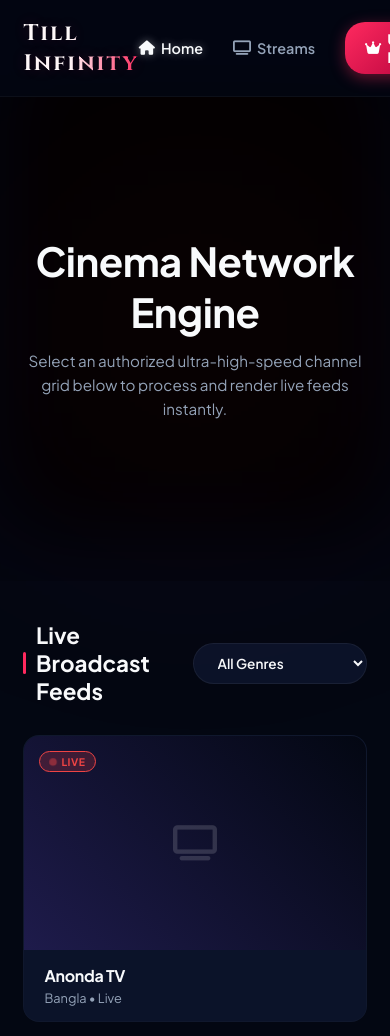
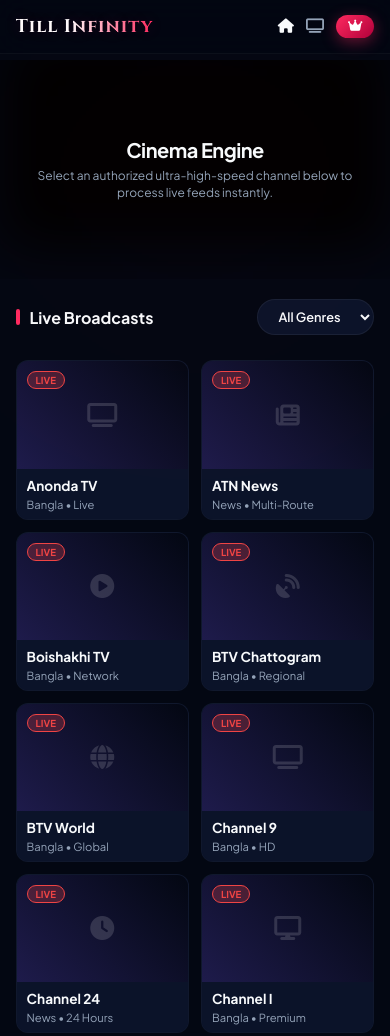
Before and after one commit to maishaajij/maisha-ajij, a plain HTML site: page index.html in a window 390 px wide. Shown: the top 1036 px of the page. Drawn offline with Linux system fonts and the light colour scheme.

Commit message:
Update index.html

```diff
--- a/index.html
+++ b/index.html
@@ -2,7 +2,7 @@
 <html lang="bn">
 <head>
     <meta charset="UTF-8">
-    <meta name="viewport" content="width=device-width, initial-scale=1.0">
+    <meta name="viewport" content="width=device-width, initial-scale=1.0, maximum-scale=1.0, user-scalable=no">
     <title>Till Infinity Play - Premium IPTV Experience</title>
 
     <!-- Premium Fonts & Icons -->
@@ -27,16 +27,17 @@
             padding: 0;
             box-sizing: border-box;
             font-family: 'Plus Jakarta Sans', sans-serif;
+            -webkit-tap-highlight-color: transparent;
         }
 
         body {
             background-color: var(--bg-base);
             color: var(--text-main);
             overflow-x: hidden;
-            overflow-y: hidden; /* Lock scroll during intro */
+            overflow-y: hidden; /* Lock scroll during intro animation */
         }
 
-        /* ================= 3D INTRO ANIMATION PRELOADER ================= */
+        /* ================= 3D INTRO ANIMATION PRELOADER (RESPONSIVE) ================= */
         #intro-loader {
             position: fixed;
             top: 0;
@@ -51,6 +52,7 @@
             flex-direction: column;
             perspective: 1000px;
             transition: opacity 0.8s ease-out, visibility 0.8s;
+            padding: 20px;
         }
 
         .intro-title {
@@ -60,6 +62,7 @@
             color: #ffffff;
             letter-spacing: 6px;
             text-transform: uppercase;
+            text-align: center;
             text-shadow:
                 0 1px 0 #ccc, 0 2px 0 #c5c5c5, 0 3px 0 #bbb, 0 4px 0 #b0b0b0,
                 0 5px 0 #a5a5a5, 0 6px 1px rgba(0,0,0,.1), 0 0 5px rgba(0,0,0,.1),
@@ -78,6 +81,7 @@
             text-transform: uppercase;
             margin-top: 15px;
             opacity: 0;
+            text-align: center;
             animation: fadeInSub 1.5s ease 1s forwards;
         }
 
@@ -91,6 +95,12 @@
             to { opacity: 1; }
         }
 
+        /* Mobile specific adjustments for intro */
+        @media (max-width: 768px) {
+            .intro-title { font-size: 2.2rem; letter-spacing: 3px; }
+            .intro-sub { font-size: 0.75rem; letter-spacing: 2px; }
+        }
+
         /* ================= PREMIUM HEADER & NAVIGATION ================= */
         header {
             display: flex;
@@ -99,6 +109,7 @@
             padding: 18px 6%;
             background: rgba(3, 7, 18, 0.85);
             backdrop-filter: blur(16px);
+            -webkit-backdrop-filter: blur(16px);
             position: fixed;
             top: 0;
             left: 0;
@@ -123,7 +134,7 @@
         .nav-links {
             display: flex;
             list-style: none;
-            gap: 30px;
+            gap: 20px;
             align-items: center;
         }
 
@@ -140,28 +151,44 @@
 
         .nav-links a:hover, .nav-links a.active {
             color: var(--text-main);
-            text-shadow: 0 0 10px rgba(255, 255, 255, 0.4);
         }
 
         .btn-premium {
             background: linear-gradient(135deg, #ff2a5f 0%, #b0003a 100%);
             color: white !important;
-            padding: 8px 20px;
+            padding: 6px 16px;
             border-radius: 20px;
+            font-size: 0.8rem !important;
             box-shadow: 0 4px 15px var(--accent-glow);
         }
 
-        /* ================= CINEMATIC HERO PLAYER ================= */
+        @media (max-width: 768px) {
+            header { padding: 14px 4%; }
+            .brand-text { font-size: 1.15rem; letter-spacing: 1px; }
+            .nav-links { gap: 12px; }
+            .nav-links a span { display: none; } /* Hide text names on mobile icons to save space */
+            .btn-premium { padding: 5px 12px; }
+        }
+
+        /* ================= CINEMATIC RESPONSIVE HERO PLAYER ================= */
         .hero-theater {
             margin-top: 75px;
             width: 100%;
-            height: 60vh;
+            height: 55vh;
             background: #000;
             position: relative;
             display: flex;
             justify-content: center;
             align-items: center;
-            box-shadow: inset 0 -50px 100px var(--bg-base);
+            box-shadow: inset 0 -30px 60px var(--bg-base);
+        }
+
+        @media (max-width: 768px) {
+            .hero-theater {
+                margin-top: 60px;
+                height: auto;
+                aspect-ratio: 16 / 9; /* Perfect Fluid Mobile Aspect Ratio */
+            }
         }
 
         .ambient-glow {
@@ -183,7 +210,7 @@
         }
 
         .theater-placeholder h1 {
-            font-size: 2.5rem;
+            font-size: 2.2rem;
             font-weight: 700;
             margin-bottom: 12px;
             letter-spacing: -0.5px;
@@ -193,6 +220,11 @@
             color: var(--text-muted);
             font-size: 0.95rem;
             line-height: 1.6;
+        }
+
+        @media (max-width: 768px) {
+            .theater-placeholder h1 { font-size: 1.25rem; margin-bottom: 6px; }
+            .theater-placeholder p { font-size: 0.75rem; line-height: 1.4; padding: 0 10px; }
         }
 
         .video-box {
@@ -213,44 +245,48 @@
 
         .control-panel {
             position: absolute;
-            top: 25px;
-            right: 25px;
+            top: 15px;
+            right: 15px;
             z-index: 20;
         }
 
         .btn-close {
-            background: rgba(255, 255, 255, 0.08);
-            border: 1px solid rgba(255, 255, 255, 0.1);
+            background: rgba(0, 0, 0, 0.6);
+            border: 1px solid rgba(255, 255, 255, 0.2);
             color: white;
-            padding: 10px 18px;
+            padding: 8px 14px;
             border-radius: 30px;
             cursor: pointer;
             backdrop-filter: blur(10px);
+            -webkit-backdrop-filter: blur(10px);
             font-weight: 600;
-            font-size: 0.85rem;
+            font-size: 0.75rem;
             transition: all 0.2s;
         }
 
         .btn-close:hover {
             background: var(--accent);
-            box-shadow: 0 0 15px var(--accent);
             border-color: transparent;
         }
 
         /* ================= MODERN MEDIA DASHBOARD ================= */
         .dashboard-container {
-            padding: 40px 6%;
+            padding: 30px 6%;
+        }
+
+        @media (max-width: 768px) {
+            .dashboard-container { padding: 20px 4%; }
         }
 
         .filter-row {
             display: flex;
             justify-content: space-between;
             align-items: center;
-            margin-bottom: 30px;
+            margin-bottom: 25px;
         }
 
         .section-headline {
-            font-size: 1.4rem;
+            font-size: 1.3rem;
             font-weight: 700;
             display: flex;
             align-items: center;
@@ -259,39 +295,46 @@
 
         .section-headline span {
             width: 4px;
-            height: 22px;
+            height: 20px;
             background: var(--accent);
             border-radius: 2px;
             display: inline-block;
+        }
+
+        @media (max-width: 768px) {
+            .section-headline { font-size: 1rem; }
+            .section-headline span { height: 16px; }
         }
 
         .custom-dropdown select {
             background: var(--bg-surface);
             color: var(--text-main);
             border: 1px solid rgba(255, 255, 255, 0.06);
-            padding: 10px 20px;
+            padding: 8px 16px;
             border-radius: 30px;
             outline: none;
             cursor: pointer;
-            font-size: 0.85rem;
+            font-size: 0.8rem;
             font-weight: 600;
-            transition: border 0.3s;
         }
 
-        .custom-dropdown select:focus {
-            border-color: var(--accent);
+        /* OTT Premium Dual Column Layout for Android/Mobile */
+        .media-grid {
+            display: grid;
+            grid-template-columns: repeat(auto-fill, minmax(240px, 1fr));
+            gap: 25px;
         }
 
-        /* OTT Style Card Layout */
-        .media-grid {
-            display: grid;
-            grid-template-columns: repeat(auto-fill, minmax(260px, 1fr));
-            gap: 25px;
+        @media (max-width: 768px) {
+            .media-grid {
+                grid-template-columns: repeat(2, 1fr); /* 2 Compact Cards Side-by-Side on Mobile */
+                gap: 12px;
+            }
         }
 
         .stream-card {
             background: var(--bg-surface);
-            border-radius: 16px;
+            border-radius: 12px;
             overflow: hidden;
             cursor: pointer;
             border: 1px solid rgba(255, 255, 255, 0.02);
@@ -300,9 +343,8 @@
         }
 
         .stream-card:hover {
-            transform: scale(1.03) translateY(-5px);
+            transform: scale(1.02);
             border-color: rgba(255, 42, 95, 0.3);
-            box-shadow: 0 12px 30px rgba(0, 0, 0, 0.5), 0 0 20px rgba(255, 42, 95, 0.1);
         }
 
         .card-banner {
@@ -316,77 +358,60 @@
         }
 
         .card-banner i {
-            font-size: 2.2rem;
+            font-size: 2rem;
             color: rgba(255, 255, 255, 0.15);
-            transition: color 0.3s;
         }
 
-        .stream-card:hover .card-banner i {
-            color: var(--accent);
-            transform: scale(1.1);
+        @media (max-width: 768px) {
+            .card-banner i { font-size: 1.5rem; }
         }
 
         .live-indicator {
             position: absolute;
-            top: 15px;
-            left: 15px;
-            background: rgba(239, 68, 68, 0.2);
+            top: 10px;
+            left: 10px;
+            background: rgba(239, 68, 68, 0.25);
             border: 1px solid #ef4444;
             color: #ef4444;
-            font-size: 0.65rem;
+            font-size: 0.6rem;
             font-weight: 700;
-            padding: 3px 10px;
+            padding: 2px 8px;
             border-radius: 20px;
             text-transform: uppercase;
-            letter-spacing: 0.5px;
-            display: flex;
-            align-items: center;
-            gap: 5px;
-        }
-
-        .live-indicator::before {
-            content: '';
-            width: 6px;
-            height: 6px;
-            background: #ef4444;
-            border-radius: 50%;
-            display: inline-block;
-            animation: pulse 1.5s infinite;
-        }
-
-        @keyframes pulse {
-            0% { transform: scale(0.9); opacity: 1; }
-            50% { transform: scale(1.3); opacity: 0.4; }
-            100% { transform: scale(0.9); opacity: 1; }
         }
 
         .card-meta {
-            padding: 15px 20px;
-            background: linear-gradient(to top, var(--bg-surface) 80%, transparent 100%);
+            padding: 12px 14px;
+            background: var(--bg-surface);
         }
 
         .card-headline {
-            font-size: 1rem;
+            font-size: 0.95rem;
             font-weight: 700;
-            margin-bottom: 4px;
-            letter-spacing: -0.3px;
+            margin-bottom: 3px;
+            white-space: nowrap;
+            overflow: hidden;
+            text-overflow: ellipsis; /* Prevent multi-line break breaking layout */
         }
 
         .card-subtext {
             color: var(--text-muted);
-            font-size: 0.8rem;
-            display: flex;
-            align-items: center;
-            gap: 8px;
+            font-size: 0.75rem;
+        }
+
+        @media (max-width: 768px) {
+            .card-meta { padding: 8px 10px; }
+            .card-headline { font-size: 0.85rem; }
+            .card-subtext { font-size: 0.7rem; }
         }
 
         footer {
             text-align: center;
-            padding: 40px 0;
+            padding: 30px 0;
             color: #475569;
-            font-size: 0.85rem;
+            font-size: 0.75rem;
             border-top: 1px solid rgba(255, 255, 255, 0.03);
-            margin-top: 60px;
+            margin-top: 40px;
         }
     </style>
 </head>
@@ -402,9 +427,9 @@
     <header>
         <a href="#" class="brand-text">Till Infinity</a>
         <ul class="nav-links">
-            <li><a href="#" class="active"><i class="fa-solid fa-house"></i> Home</a></li>
-            <li><a href="#" onclick="alert('Network Operations System Engine Connected!')"><i class="fa-solid fa-tv"></i> Streams</a></li>
-            <li><a href="#" class="btn-premium"><i class="fa-solid fa-crown"></i> Ultra Fast</a></li>
+            <li><a href="#" class="active"><i class="fa-solid fa-house"></i> <span>Home</span></a></li>
+            <li><a href="#" onclick="alert('Network Operations Engine Connected!')"><i class="fa-solid fa-tv"></i> <span>Streams</span></a></li>
+            <li><a href="#" class="btn-premium"><i class="fa-solid fa-crown"></i> <span>Ultra</span></a></li>
         </ul>
     </header>
 
@@ -413,26 +438,26 @@
         <div class="ambient-glow"></div>
         <div class="video-box" id="theater-shell">
             <div class="control-panel">
-                <button class="btn-close" onclick="shutdownStream()"><i class="fa-solid fa-xmark"></i> Close Theater</button>
+                <button class="btn-close" onclick="shutdownStream()"><i class="fa-solid fa-xmark"></i> Close</button>
             </div>
             <div id="player-canvas"></div>
         </div>
         <div class="theater-placeholder" id="idle-core">
-            <h1 id="panel-title">Cinema Network Engine</h1>
-            <p id="panel-desc">Select an authorized ultra-high-speed channel grid below to process and render live feeds instantly.</p>
+            <h1 id="panel-title">Cinema Engine</h1>
+            <p id="panel-desc">Select an authorized ultra-high-speed channel below to process live feeds instantly.</p>
         </div>
     </section>
 
     <!-- ================= MAIN PLATFORM GRID ================= -->
     <main class="dashboard-container">
         <div class="filter-row">
-            <h2 class="section-headline"><span></span>Live Broadcast Feeds</h2>
+            <h2 class="section-headline"><span></span>Live Broadcasts</h2>
             <div class="custom-dropdown">
                 <select id="grid-filter" onchange="runFilterEngine()">
                     <option value="all">All Genres</option>
-                    <option value="bangla">Bangla Networks</option>
-                    <option value="news">News Channels</option>
-                    <option value="sports">Sports Systems</option>
+                    <option value="bangla">Bangla</option>
+                    <option value="news">News</option>
+                    <option value="sports">Sports</option>
                 </select>
             </div>
         </div>
@@ -445,7 +470,7 @@
                 <div class="card-meta"><div class="card-headline">Anonda TV</div><div class="card-subtext">Bangla • Live</div></div>
             </div>
 
-            <!-- 2. ATN News (Multi-Link) -->
+            <!-- 2. ATN News -->
             <div class="stream-card" data-genre="news" onclick="bootMultiStream(['https://bozztv.com/rongo/rongo-ATNNews/index.m3u8', 'https://owrcovcrpy.gpcdn.net/bpk-tv/1706/output/1706.m3u8'], 'ATN News', '24/7 Bengali News Broadcast')">
                 <div class="card-banner"><div class="live-indicator">Live</div><i class="fa-solid fa-newspaper"></i></div>
                 <div class="card-meta"><div class="card-headline">ATN News</div><div class="card-subtext">News • Multi-Route</div></div>
@@ -463,7 +488,7 @@
                 <div class="card-meta"><div class="card-headline">BTV Chattogram</div><div class="card-subtext">Bangla • Regional</div></div>
             </div>
 
-            <!-- 5. BTV World (Multi-Link) -->
+            <!-- 5. BTV World -->
             <div class="stream-card" data-genre="bangla" onclick="bootMultiStream(['https://tvsen6.aynaott.com/btv_world/index.m3u8', 'https://tvsen6.aynaott.com/btv_world/index.m3u8'], 'BTV World', 'National State Satellite Feed')">
                 <div class="card-banner"><div class="live-indicator">Live</div><i class="fa-solid fa-globe"></i></div>
                 <div class="card-meta"><div class="card-headline">BTV World</div><div class="card-subtext">Bangla • Global</div></div>
@@ -544,7 +569,7 @@
         </div>
     </main>
 
-    <footer>&copy; 2026 Till Infinity Network. Optimized for Next-Gen Browsers.</footer>
+    <footer>&copy; 2026 Till Infinity Network. Optimized for Next-Gen Mobile & Desktop Browsers.</footer>
 
     <script>
         var clapprCore = null;
@@ -556,7 +581,7 @@
                 const loader = document.getElementById('intro-loader');
                 loader.style.opacity = '0';
                 loader.style.visibility = 'hidden';
-                document.body.style.overflowY = 'auto'; // Unlock scroll
+                document.body.style.overflowY = 'auto'; // Unlock scroll once loaded
             }, 3200); // 3.2 Seconds Premium Cinema Animation View
         });
 
@@ -608,7 +633,7 @@
                         var ph = document.getElementById('idle-core');
                         ph.style.display = 'block';
                         document.getElementById('panel-title').innerText = "Stream Offline";
-                        document.getElementById('panel-desc').innerText = "All link nodes for this channel returned error codes. Token Expired.";
+                        document.getElementById('panel-desc').innerText = "All link nodes returned error codes.";
                         return;
                     }
                 }
@@ -640,8 +665,8 @@
             document.getElementById('theater-shell').style.display = 'none';
             var ph = document.getElementById('idle-core');
             ph.style.display = 'block';
-            document.getElementById('panel-title').innerText = "Cinema Network Engine";
-            document.getElementById('panel-desc').innerText = "Select an authorized ultra-high-speed channel grid below to process and render live feeds instantly.";
+            document.getElementById('panel-title').innerText = "Cinema Engine";
+            document.getElementById('panel-desc').innerText = "Select an authorized ultra-high-speed channel below to process live feeds instantly.";
         }
     </script>
 </body>
```
